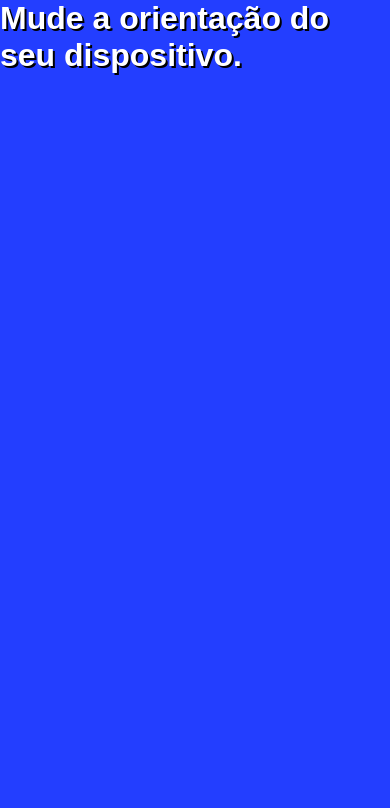
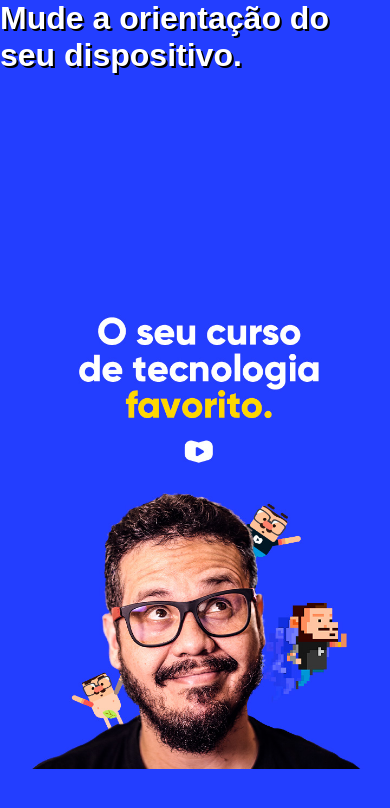
Before and after one commit to matheuspedrososeg/HTML5CSS3, a website: page ex026/mq003/index.html in a window 390 px wide. Drawn offline with Linux system fonts and the light colour scheme; files that its build step writes are made by us from their sources; files whose address does not match are found by name.

Commit message:
media queries

```diff
--- a/ex026/mq002/estilos/retrato.css
+++ b/ex026/mq002/estilos/retrato.css
@@ -0,0 +1,6 @@
+body {
+    background: url(../imgs/cev-portrait.jpg);
+    background-repeat: no-repeat;
+    background-size: contain;
+    background-position: 50%;
+}
--- a/ex026/mq003/index.html
+++ b/ex026/mq003/index.html
@@ -1,5 +1,6 @@
 <!DOCTYPE html>
 <html lang="en">
+
 <head>
     <meta charset="UTF-8">
     <meta name="viewport" content="width=device-width, initial-scale=1.0">
@@ -7,8 +8,46 @@
     <link rel="stylesheet" href="estilos/retrato.css" media="screen and (orientation:portrait)">
     <link rel="stylesheet" href="estilos/paisagem.css" media="screen and (orientation:landscape)">
     <title>Media Query</title>
+    <style>
+        * {
+            margin: 0;
+            padding: 0;
+            font-family: Arial, Helvetica, sans-serif;
+        }
+
+        html,
+        body {
+            width: 100vw;
+            height: 100vh;
+            background-color: #233eff;
+        }
+
+        h1 {
+            color: white;
+            text-shadow: 2px 2px 0px black;
+        }
+
+        @media screen and (orientation:portrait) {
+            body {
+                background: url(../imgs/cev-portrait.jpg);
+                background-repeat: no-repeat;
+                background-size: contain;
+                background-position: 50%;
+            }
+        }
+
+        @media screen and (orientation:landscape) {
+            body {
+                background: url(../imgs/cev-landscape.jpg);
+                background-repeat: no-repeat;
+                background-position-y: bottom;
+            }
+        }
+    </style>
 </head>
+
 <body>
     <h1>Mude a orientação do seu dispositivo.</h1>
 </body>
+
 </html>
```
